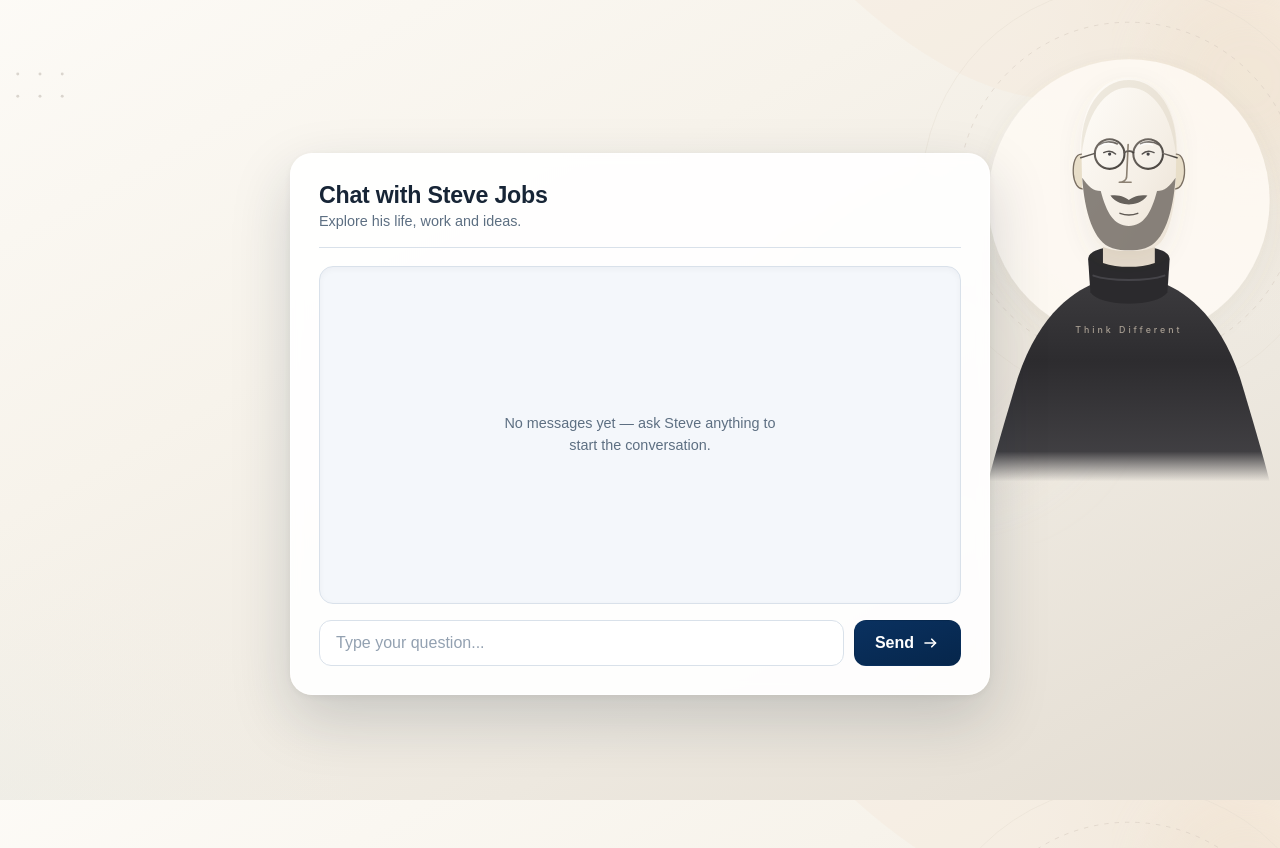
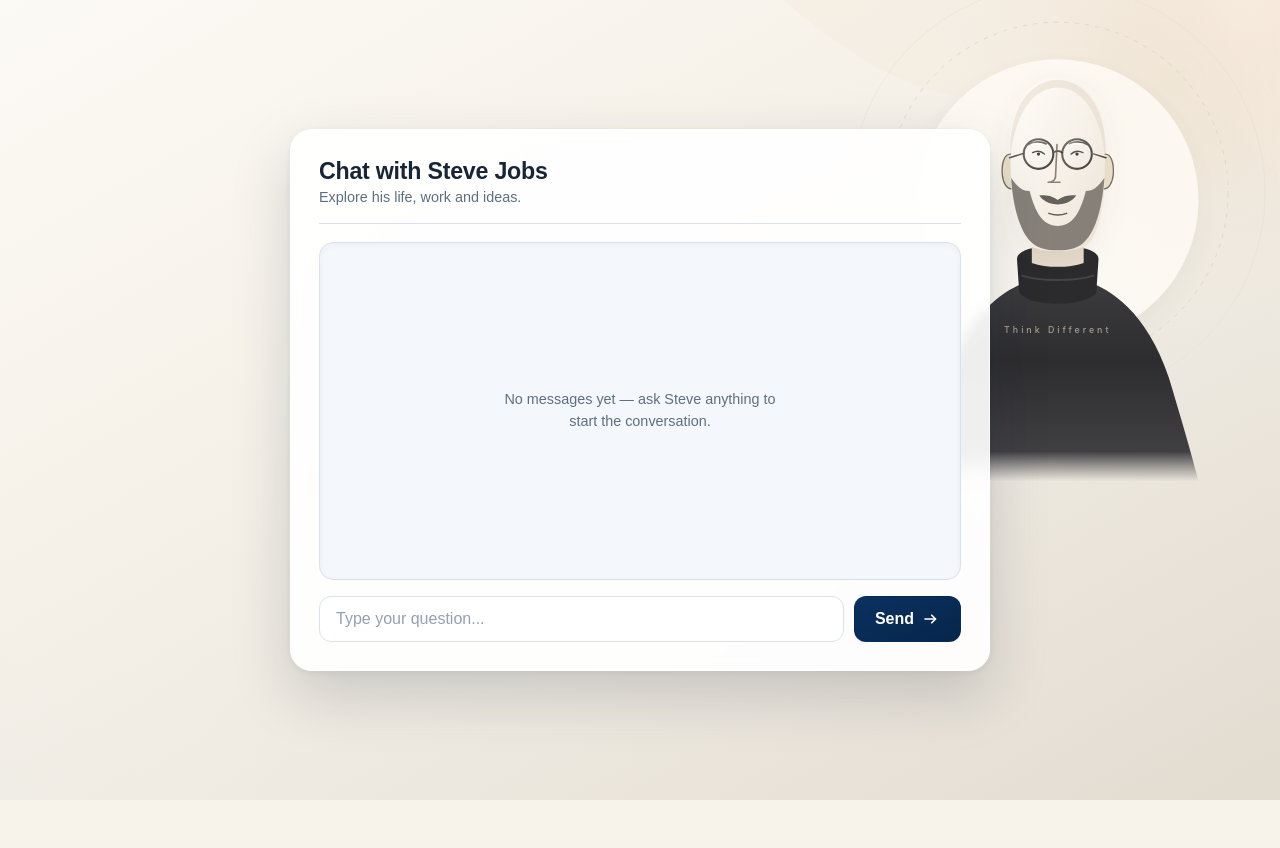
Before and after one commit to Keishin-Roberts/SE-Group17-2026, a React (Vite) app in the folder front/: page / in a window 1280 px wide. After the commit the page ends 800 px from the top, so only its background shows below. Built offline with nearby package versions, Linux system fonts and the light colour scheme.

Commit message:
scroll bug fixed

```diff
--- a/front/src/index.css
+++ b/front/src/index.css
@@ -8,7 +8,7 @@
 
 body {
   margin: 0;
-  min-height: 100vh;
+  overflow: hidden;
   background-color: #f7f3eb;
   background-image: url('./assets/steve_jobs_pastel_wallpaper.svg');
   background-position: top right;
@@ -20,7 +20,9 @@ body {
 }
 
 #root {
-  min-height: 100vh;
+  box-sizing: border-box;
+  height: 100vh;
+  height: 100dvh;
   display: flex;
   justify-content: center;
   align-items: center;
@@ -30,8 +32,11 @@ body {
 /* Main chat panel */
 .container {
   box-sizing: border-box;
+  display: flex;
+  flex-direction: column;
   width: 100%;
   max-width: 700px;
+  max-height: 100%;
   padding: 28px;
   border: 1px solid rgb(255 255 255 / 70%);
   border-radius: 22px;
@@ -70,6 +75,7 @@ body {
   flex-direction: column;
   gap: 10px;
   height: 300px;
+  min-height: 0;
   margin-top: 18px;
   padding: 18px;
   overflow-y: auto;
@@ -263,6 +269,26 @@ body {
   }
 }
 
+@media (max-height: 420px) {
+  #root,
+  .container {
+    padding-block: 8px;
+  }
+
+  .chat-header {
+    padding-bottom: 8px;
+  }
+
+  .chat-history {
+    margin-top: 8px;
+    padding-block: 8px;
+  }
+
+  .chat-form {
+    margin-top: 8px;
+  }
+}
+
 @media (prefers-reduced-motion: reduce) {
   .message-row {
     animation: none;
```
